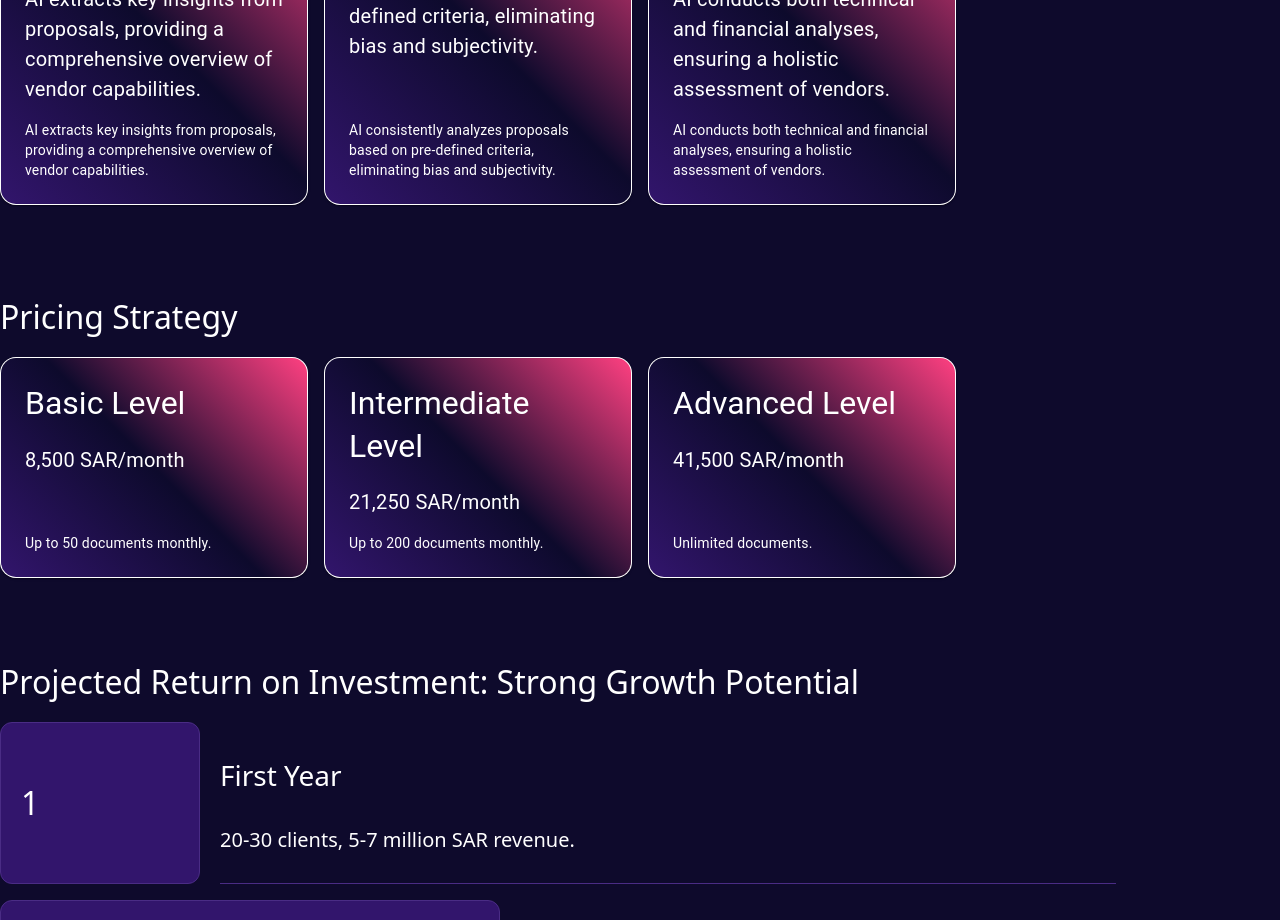
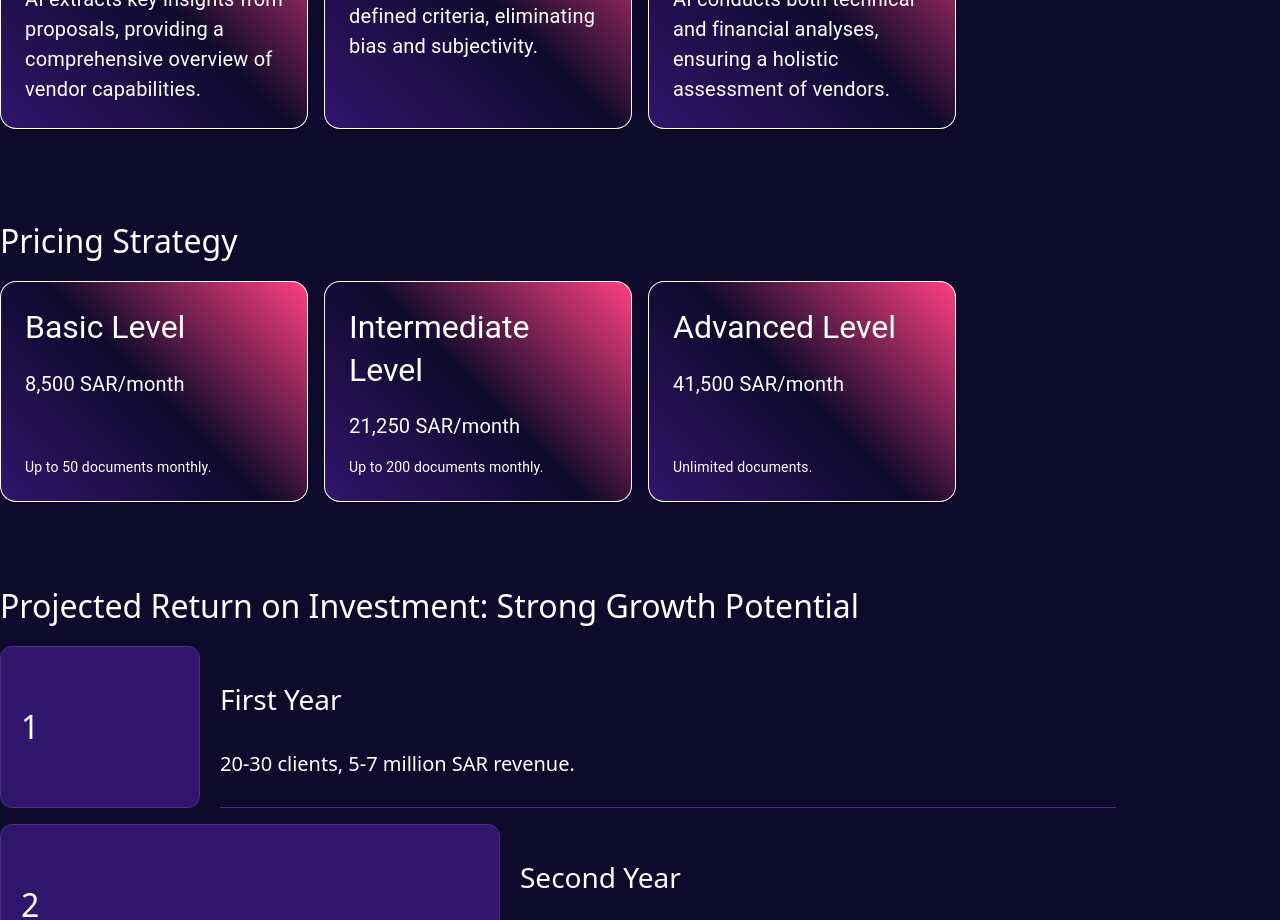
Before and after one commit to Amo0oryElm/ai-hackathon, a React (Vite) app: page / in a window 1280 px wide. Shown: the part 960-1880 px from the top of the page. Built offline with nearby package versions, Linux system fonts and the light colour scheme.

Commit message:
updated home page fixes

```diff
--- a/src/components/home/index.tsx
+++ b/src/components/home/index.tsx
@@ -397,11 +397,7 @@ function OurSolution(){
                     </Typography>
 
                 </div>
-              <Typography
-              sx={{fontSize:'0.875rem'}}
-              variant="body2" color="white">
-                {card.description}
-              </Typography>
+
             </CardContent>
           </CardActionArea>
         </Card>
```
